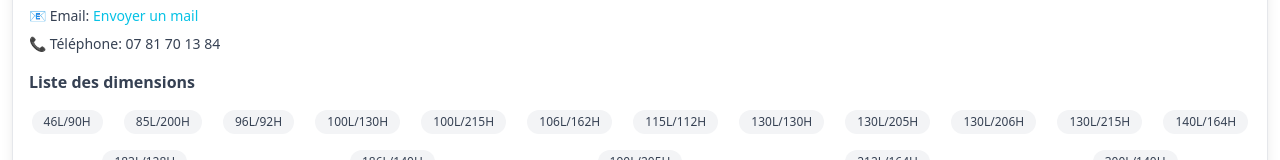
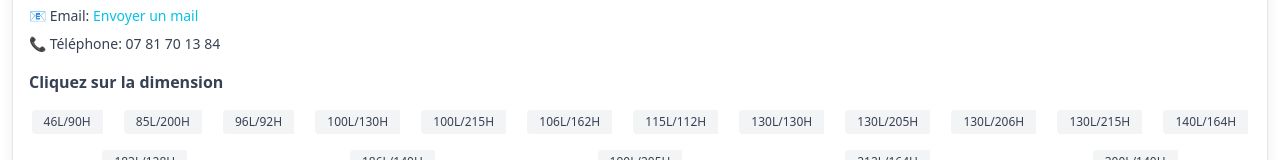
Before and after one commit to Lenwr/sowocaz, a React (Vite) app: page / in a window 1280 px wide. Shown: the part 436-596 px from the top of the page. Built offline with nearby package versions, Linux system fonts and the light colour scheme.

Commit message:
profileCard

```diff
--- a/package.json
+++ b/package.json
@@ -11,6 +11,7 @@
   },
   "dependencies": {
     "@tailwindcss/postcss": "^4.1.5",
+    "@tailwindcss/vite": "^4.1.5",
     "postcss": "^8.5.3",
     "postcss-cli": "^11.0.1",
     "react": "^19.0.0",
--- a/postcss.config.mjs
+++ b/postcss.config.mjs
@@ -1,6 +1,5 @@
 export default {
     plugins: {
       "@tailwindcss/postcss": {},
-      '@tailwindcss/postcss': {},
     }
   }
--- a/src/views/profilView.jsx
+++ b/src/views/profilView.jsx
@@ -112,7 +112,7 @@ const [selected , setSelected] = useState()
         </div>
 
         {/* Tags */}
-        <h3 className="font-semibold text-base my-4">Liste des dimensions</h3>
+        <h3 className="font-semibold text-base my-4">Cliquez sur la dimension </h3>
         <div className="flex justify-around flex-wrap gap-4 mt-4">
           {tagsData.map((tag) => (
           <span
@@ -121,7 +121,7 @@ const [selected , setSelected] = useState()
             document.getElementById('my_modal_1').showModal();
           }}
           key={tag.nom}
-          className="px-3 py-1 bg-gray-100 text-gray-700 rounded-full text-xs"
+          className="px-3 py-1 bg-gray-100 text-gray-700 rounded-l text-xs"
         >
           {tag.nom}
         </span>
```
Also changed, not shown: 1 other file (tests, documents, lock files or other folders).
